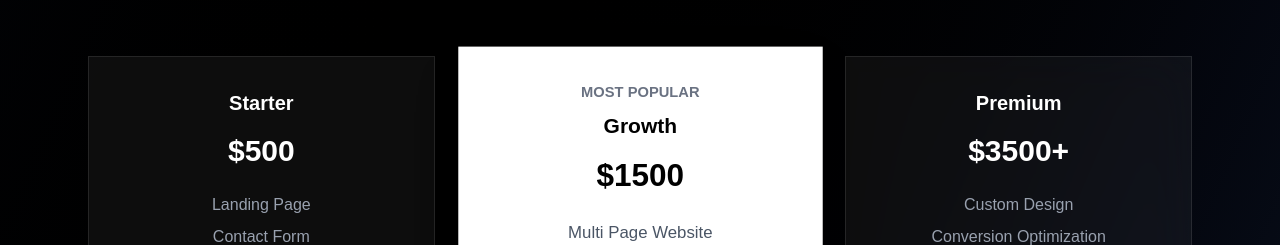
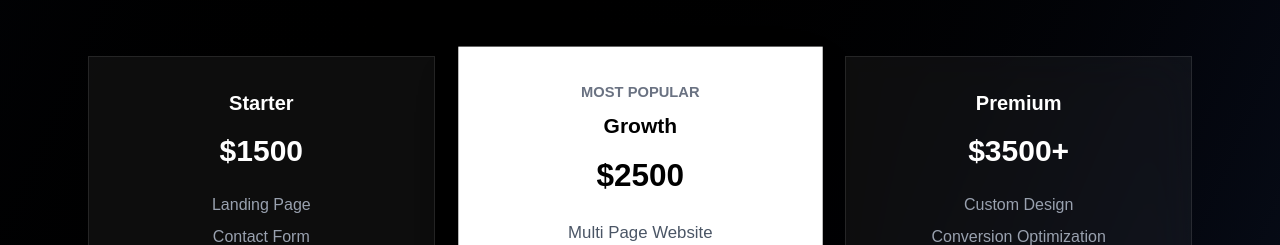
Before and after one commit to ceeleigh/astrid-digital, a Next.js app: page / in a window 1280 px wide. Shown: the part 1840-2085 px from the top of the page. Built offline with nearby package versions, Linux system fonts and the light colour scheme.

Commit message:
fixed pricing syntax

```diff
--- a/app/page.tsx
+++ b/app/page.tsx
@@ -191,7 +191,7 @@ export default function Page() {
       <CardContent className="p-8">
         <h3 className="text-xl font-semibold mb-4">Starter</h3>
 
-        <p className="text-3xl font-bold mb-6">$500</p>
+        <p className="text-3xl font-bold mb-6">$1500</p>
 
         <ul className="space-y-2 text-gray-400 mb-8">
           <li>Landing Page</li>
@@ -217,7 +217,7 @@ export default function Page() {
 
         <h3 className="text-xl font-semibold mb-4 text-black">Growth</h3>
 
-        <p className="text-3xl font-bold mb-6 text-black">$1500</p>
+        <p className="text-3xl font-bold mb-6 text-black">$2500</p>
 
         <ul className="space-y-2 text-gray-600 mb-8">
           <li>Multi Page Website</li>
```
